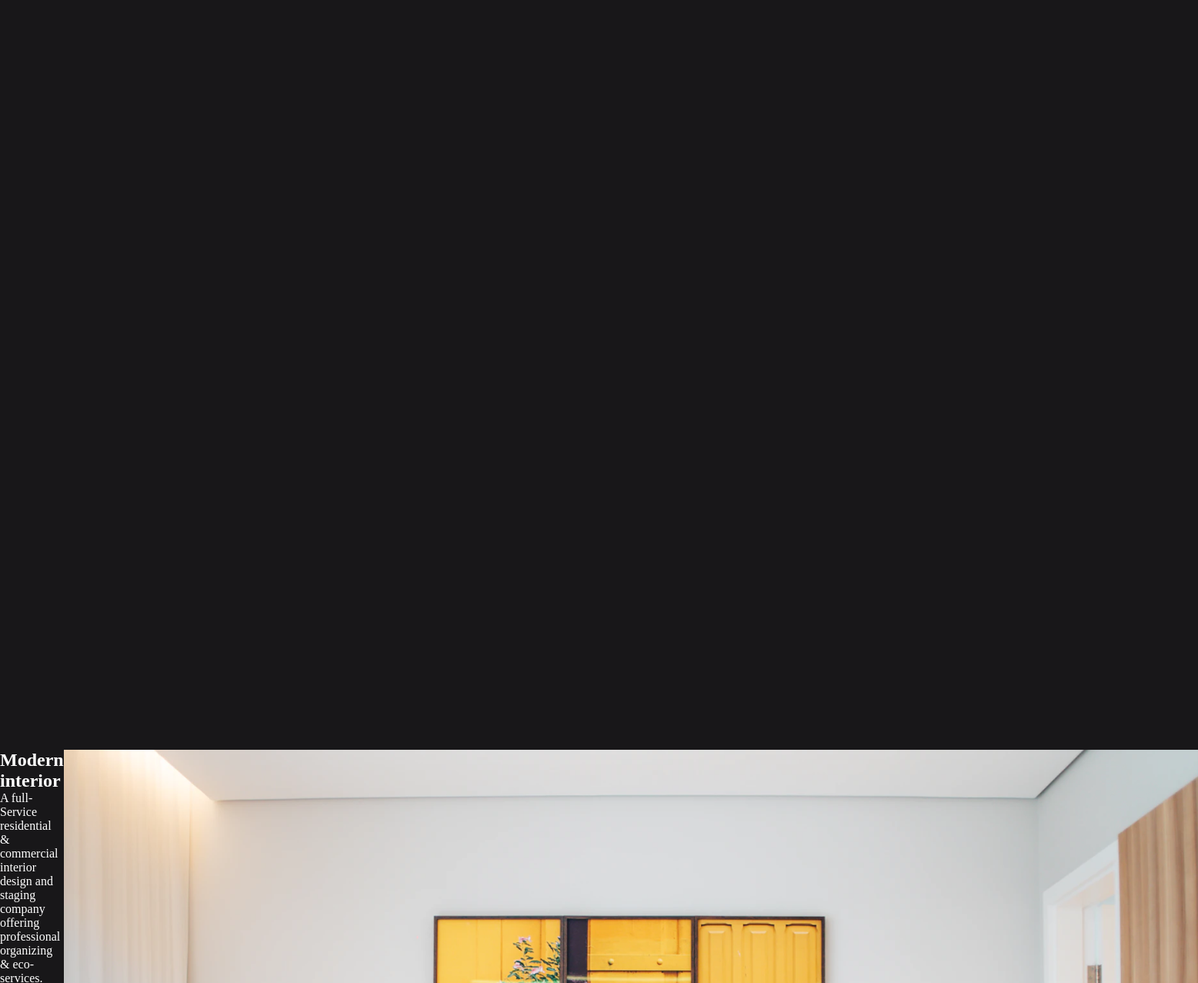
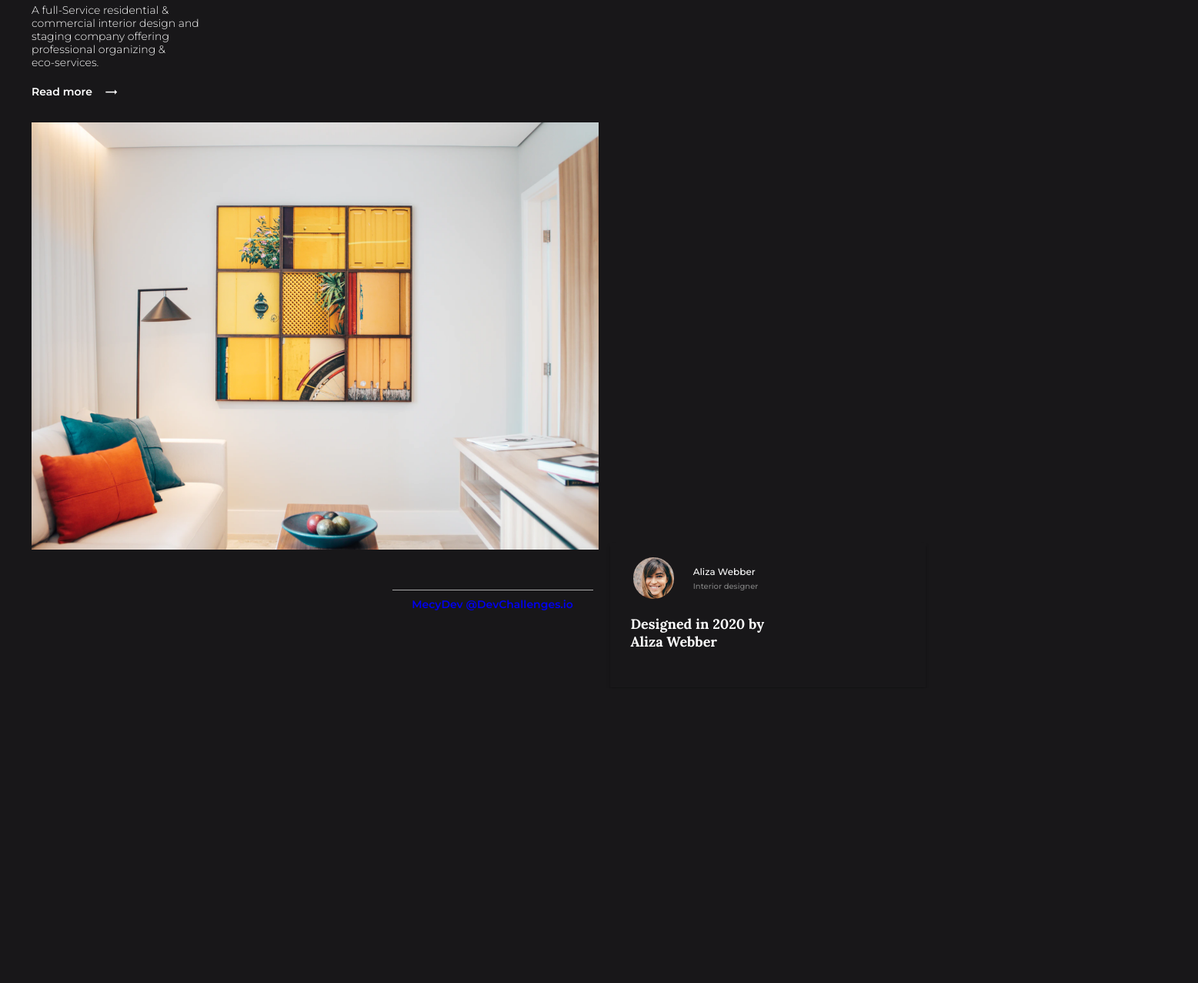
Before and after one commit to MecyDev/interior-consultant-master, a website built with Parcel: page src/index.html in a window 1280 px wide. Shown: the part 140-1417 px from the top of the page at 77% size, 1557 px wide, since content can reach past the window. After the commit the page ends 1034 px from the top, so only its background shows below. Built offline with nearby package versions, Linux system fonts and the light colour scheme.

Commit message:
progress work

```diff
--- a/src/index.html
+++ b/src/index.html
@@ -2,22 +2,29 @@
 <html lang="en">
   <head>
     <meta charset="utf-8" />
-    <meta name="viewport" content="width=device-width, initial-scale=1, maximum-scale=5" />
+    <meta
+      name="viewport"
+      content="width=device-width, initial-scale=1, maximum-scale=5"
+    />
 
     <link rel="icon" href="devchallenges.png" />
-    <link rel="shortcut icon" type="image/x-icon" href="https://devchallenges.io/" />
+    <link
+      rel="shortcut icon"
+      type="image/x-icon"
+      href="https://devchallenges.io/"
+    />
     <link rel="stylesheet" href="style.scss" />
-
+    <link
+      href="https://fonts.googleapis.com/icon?family=Material+Icons"
+      rel="stylesheet"
+    />
     <title>Interior Consultant Master - Challenge</title>
   </head>
 
   <body>
-    <div class="grid-container">
-
     <header>
-
       <h1>This interior</h1>
-
+      <span class="material-icons"> menu </span>
       <nav role="navigation">
         <ul>
           <li>Home</li>
@@ -26,35 +33,56 @@
           <li>Contact</li>
         </ul>
       </nav>
-
     </header>
 
-        <section class="sec1">
+    <div class="container">
+      <section class="sect-1">
         <h1>Modern interior</h1>
-          <p>A full-Service residential & commercial interior design and staging company offering professional organizing & eco-services.</p>
-          <p>Read more</p>
+        <p>
+          A full-Service residential & <br />
+          commercial interior design and <br />
+          staging company offering <br />
+          professional organizing & <br />eco-services.
+        </p>
+        <p>
+          Read more <span class="material-icons arrow"> trending_flat </span>
+        </p>
       </section>
 
-        <section class="sect2">
-          <div class="container-img"></div>
-            <p><img src="photo1.png" alt="interior image"></p>
+      <section class="sect-2">
+        <p>
+          <img class="illustration" src="photo1.png" alt="interior image" />
+        </p>
+
+        <div class="card-container">
+          <div class="card">
+            <div class="wrapper">
+              <div class="content">
+                <div class="medaille">
+                  <p>
+                    <img src="photo2.png" />
+                  </p>
+                </div>
+                <div class="identite">
+                  <p>Aliza Webber</p>
+                  <p>Interior designer</p>
+                </div>
+                <h1 class="citation">
+                  Designed in 2020 by <br />
+                  Aliza Webber
+                </h1>
+              </div>
+            </div>
+          </div>
+        </div>
+      </section>
     </div>
 
-          <div class="card">
-            <h1>Aliza Webber</h1>
-            <p><img src="photo2.png" alt="profil image"></p>
-            <h2>Designed in 2020 by Aliza Webber</h2>
-            <h3>Interior designer</h3>
-          </div>
-        </section>
-
     <footer role="contentinfo">
-      <p><a href="https://www.mecydev.com">MecyDev</a> <a href="https://devchallenges.io">@DevChallenges.io</a>
+      <p>
+        <a href="https://www.mecydev.com">MecyDev</a>
+        <a href="https://devchallenges.io">@DevChallenges.io</a>
       </p>
     </footer>
-
-  </div>
-
   </body>
-
 </html>
--- a/src/style.scss
+++ b/src/style.scss
@@ -1,6 +1,7 @@
-@import url('https://fonts.googleapis.com/css2?family=Crimson+Pro:wght@200&family=Lora:wght@400;700&family=Montserrat:wght@300;500;600;700&display=swap');
+@import url("https://fonts.googleapis.com/css2?family=Crimson+Pro:wght@200&family=Lora:wght@400;700&family=Montserrat:wght@300;500;600;700&display=swap");
 
 $color-back: #181719;
+$color-grey: #828282;
 $font-1: "Lora", serif;
 $font-2: "Crimson Pro", serif;
 $font-3: "Montserrat", sans-serif;
@@ -12,40 +13,211 @@ $font-3: "Montserrat", sans-serif;
   margin: 0;
   padding: 0;
   text-decoration: none;
+  list-style-type: none;
 }
 
-.grid-container {
-    display: grid;
-    grid-template-columns: repeat(6, 1fr);
-    grid-template-rows: repeat(10, 1fr);
-    gap: 0px 0px;
-    grid-template-areas:
-      "hd hd hd hd hd hd"
-      "s1 s1 s1 . . ."
-      "ci ci ci ci ci ci"
-      "ci ci ci ci ci ci"
-      "ci ci ci ci ci ci"
-      "ci ci ci ci ci ci"
-      "ci ci ci ci ci ci"
-      ". . . . . ."
-      ". . . . . ."
-      ". . . . . .";
-  }
+html {
+  font-size: 62.5%;
+}
 
 body {
-    background-color: $color-back;
-    color: #fff;
+  background-color: $color-back;
+  color: #fff;
+  margin: 0 auto;
+  padding-left: 3.2%;
+  padding-right: 3.2%;
 }
 
 header {
-    grid-area: hd;
-    width: 100%;
+  display: flex;
+  justify-content: space-between;
+  align-items: center;
+  height: 50px;
+
+  h1 {
+    width: 101px;
+    height: 29px;
+    margin-top: 3.286082474226804%;
+    font-family: $font-2;
+    font-style: normal;
+    font-weight: 200;
+    font-size: 1.4rem;
+    line-height: 1.6rem;
+    text-transform: uppercase;
+    padding: 0.6rem 0 0.6rem 0;
+    text-align: center;
+    border: 1px solid #fff;
+  }
+
+  .material-icons {
+    font-size: 28.5px;
+    margin-top: 3.286082474226804%;
+    color: #f2f2f2;
+  }
 }
 
-.sect1 {
-    grid-area: s1;
+nav {
+  display: none;
 }
 
-.container_img {
-    grid-area: ci;
+.container {
+  min-height: 776px;
+  display: flex;
+  flex-direction: column;
+
+  .material-icons {
+    position: absolute;
+    margin-left: 15px;
+    font-size: 18.79px;
+    color: #ffffff;
+  }
 }
+
+.sect-1 {
+  font-family: $font-3;
+  font-style: normal;
+  font-size: 1.4rem;
+  line-height: 1.7rem;
+  margin-top: 28px;
+  color: #fff;
+
+  h1 {
+    font-family: $font-1;
+    font-weight: normal;
+    font-size: 3.6rem;
+    line-height: 4.6rem;
+  }
+
+  p {
+    font-weight: 300;
+    margin-top: 21px;
+  }
+
+  p:nth-child(3) {
+    font-weight: 600;
+  }
+}
+
+.sect-2 {
+  position: relative;
+  margin-top: 31px;
+}
+
+.illustration {
+  width: 100%;
+  height: auto;
+  max-width: 737px;
+  max-height: 555px;
+}
+
+.card-container {
+  width: 80%;
+  min-width: 300px;
+  max-width: 410px;
+  position: absolute;
+  right: 3%;
+  bottom: -31.8%;
+}
+
+.card {
+  position: relative;
+  width: 100%;
+  background-color: #181719;
+  box-shadow: 0px 4px 4px rgba(0, 0, 0, 0.25);
+  display: grid;
+}
+
+.card::before {
+  content: "";
+  display: block;
+  padding-top: 46%;
+}
+
+.wrapper {
+  position: absolute;
+  top: 0;
+  left: 0;
+  bottom: 0;
+  right: 0;
+}
+
+.content {
+  width: 95%;
+  margin: 0 auto;
+  display: grid;
+  grid-template-columns: 1fr 2fr 1fr;
+  grid-template-rows: 1fr 1fr;
+
+  grid-template-areas:
+    "pic info . "
+    "desc desc .";
+}
+
+.medaille {
+  grid-area: pic;
+}
+
+.medaille img {
+  width: 55%;
+  border-radius: 50%;
+  margin: 20%;
+}
+
+.identite {
+  grid-area: info;
+  align-self: center;
+}
+
+.identite p:nth-child(1) {
+  font-family: $font-3;
+  font-style: normal;
+  font-weight: 500;
+  font-size: 1.2rem;
+  line-height: 1.5rem;
+}
+
+.identite p:nth-child(2) {
+  font-family: $font-3;
+  font-style: normal;
+  font-weight: 500;
+  font-size: 1rem;
+  line-height: 1.2rem;
+  color: $color-grey;
+  margin-top: 3%;
+}
+
+.citation {
+  grid-area: desc;
+  margin-left: 5.5%;
+  font-family: $font-1;
+  font-style: normal;
+  font-weight: bold;
+  font-size: 1.8rem;
+  line-height: 2.3rem;
+}
+
+.btn:hover {
+  background-color: #4f4f4f;
+}
+
+footer {
+  width: 261px;
+  margin: 50px auto 30px auto;
+  padding-top: 10px;
+  border-top: 1px solid #a9a9a9;
+
+  p {
+    font-family: $font-3;
+    font-style: normal;
+    font-weight: 600;
+    font-size: 1.4rem;
+    line-height: 1.7rem;
+    text-align: center;
+    color: #a9a9a9;
+  }
+
+  a:hover {
+    color: #4f4f4f;
+    text-decoration: underline #4f4f4f;
+  }
+}
```
Also changed, not shown: dist/index.html. Lines whose indentation alone changed are shown as unchanged.
